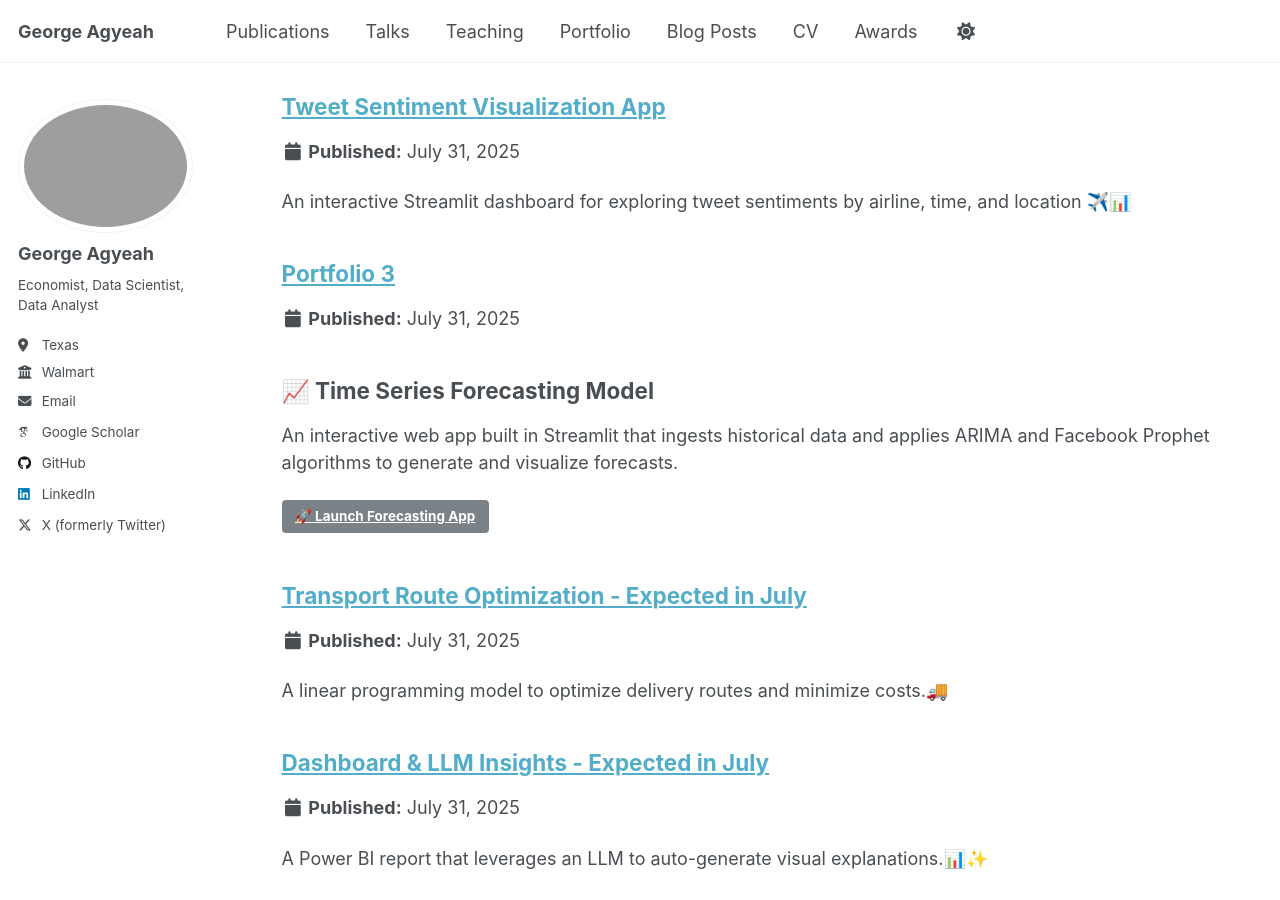
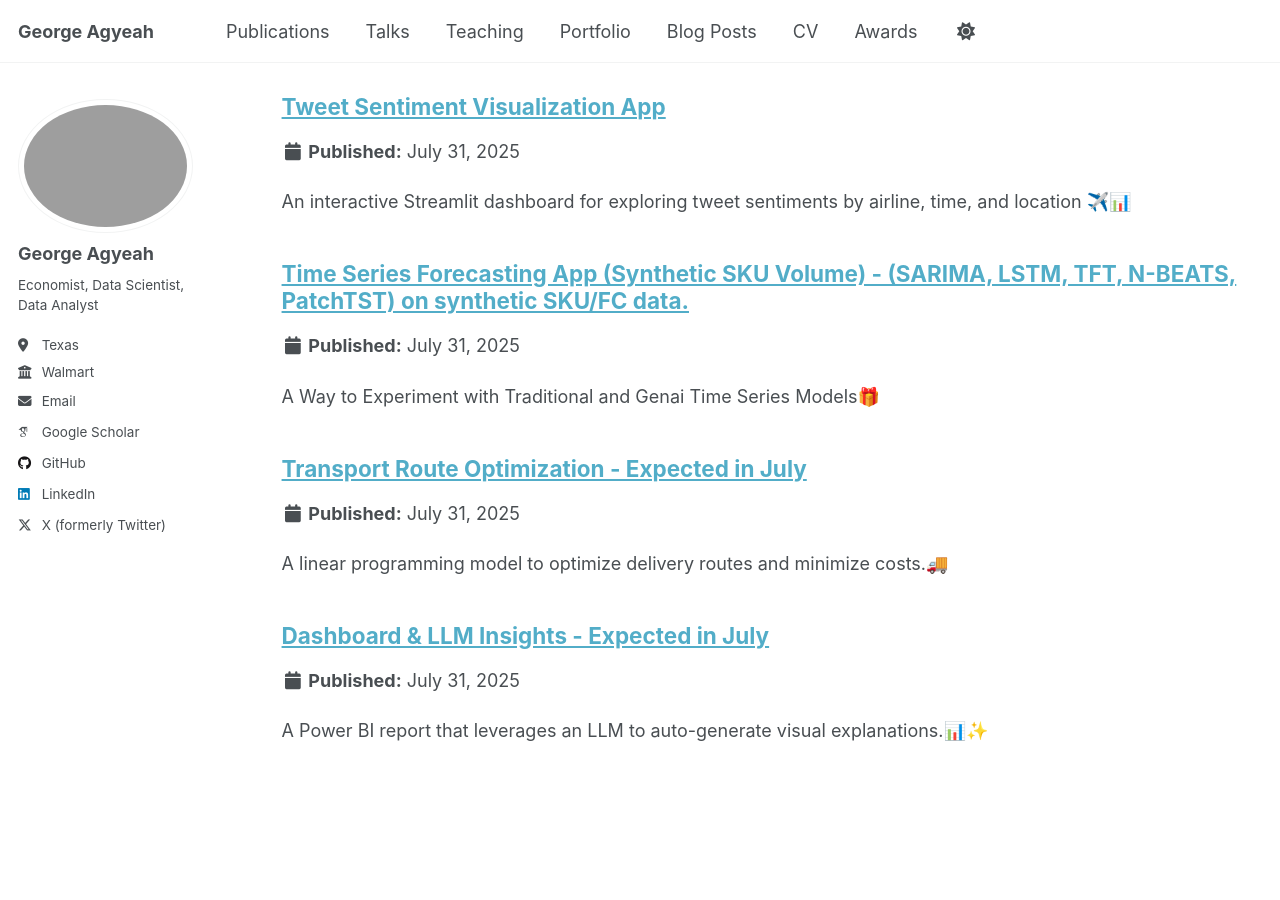
Before and after one commit to Gee1225/gee1225.github.io, a Jekyll site: the page built from _pages/portfolio.html, in a window 1280 px wide and 900 px high, scrolled down 414 px. Built offline with Jekyll 4.4.1, drawn with Linux system fonts in a browser that asks for light colours; some web fonts are replaced.

Commit message:
Update portfolio-3.html

```diff
--- a/_portfolio/portfolio-3.html
+++ b/_portfolio/portfolio-3.html
@@ -1,20 +1,20 @@
 ---
-
-## title: "Time Series Forecasting App (Synthetic SKU Volume) -  (SARIMA, LSTM, TFT, N-BEATS, PatchTST) on synthetic SKU/FC data."
-
-
+title: "Time Series Forecasting App (Synthetic SKU Volume) -  (SARIMA, LSTM, TFT, N-BEATS, PatchTST) on synthetic SKU/FC data."
+excerpt: "A Way to Experiment with Traditional and Genai Time Series Models🎁"
 collection: portfolio
 image: /images/forecasting-model.png
 ---
 
 <div class="portfolio-card">
-  <h2>📈 Time Series Forecasting Model</h2>
+  <h2>🎁 Gift Recommender</h2>
   <p>
     An interactive web app built in Streamlit that ingests historical data and applies ARIMA and Facebook Prophet algorithms to generate and visualize forecasts.
   </p>
-  <a href="https://syntheticts.streamlit.app/" class="btn btn--primary" target="_blank">
-    🚀 Launch Forecasting App
-  </a>
+  <a
+    href="https://syntheticts.streamlit.app/"
+    class="btn btn--primary"
+    target="_blank"
+  >🚀 Launch App</a>
 
 
 ## 🧭 What This Project Is
@@ -170,3 +170,4 @@
 Built by **George Agyeah** (Data Enthusiast). Focused on supply chain forecasting, ML engineering, and product analytics.
 
 > Open to feedback or collaboration—feel free to reach out or open an issue/PR!
+</div>
```
